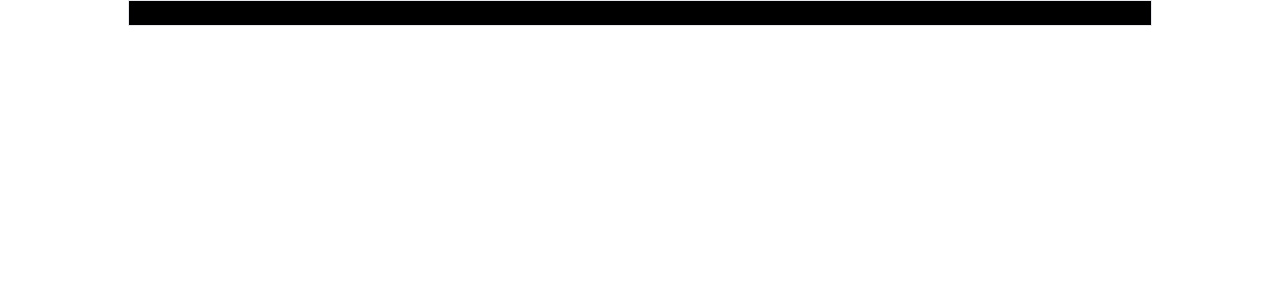
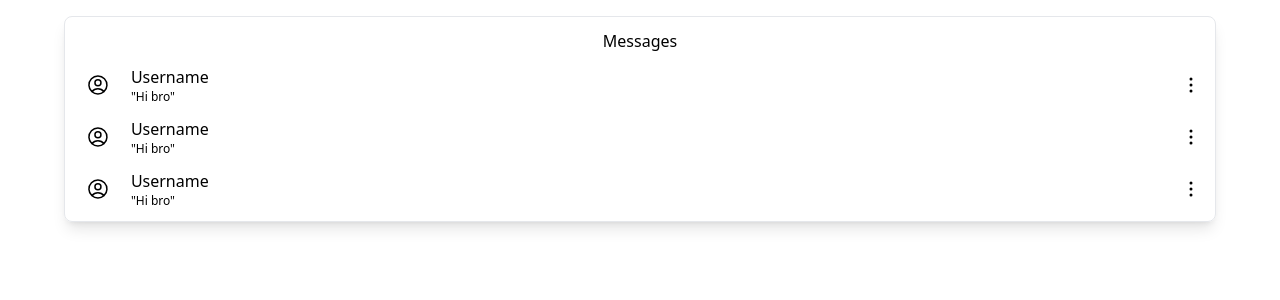
Before and after one commit to FeDev13/Social-Media-App, a React (Vite) app in the folder cliente/: page / in a window 1280 px wide. Shown: the top 300 px of the page. Built offline with nearby package versions, Linux system fonts and the light colour scheme.

Commit message:
Messages Movil

```diff
--- a/cliente/src/Componentes/Messages.jsx
+++ b/cliente/src/Componentes/Messages.jsx
@@ -2,9 +2,119 @@ import React from "react";
 
 const Messages = () => {
   return (
-    <div className="w-full flex justify-center">
-      <div className="border w-[80%] bg-black ">
-<h1>dsa</h1>
+    <div className="w-full flex justify-center mt-4">
+      <div className="w-[90%] flex flex-col gap-3 border p-3 rounded-lg shadow-lg ">
+        <div className="w-full flex justify-center">
+          <h1 className="font-light">Messages</h1>
+        </div>
+        <div className="w-[100%] flex gap-3 items-center">
+          <svg
+            xmlns="http://www.w3.org/2000/svg"
+            fill="none"
+            viewBox="0 0 24 24"
+            stroke-width="1.5"
+            stroke="currentColor"
+            class="w-12 h-6"
+          >
+            <path
+              stroke-linecap="round"
+              stroke-linejoin="round"
+              d="M17.982 18.725A7.488 7.488 0 0012 15.75a7.488 7.488 0 00-5.982 2.975m11.963 0a9 9 0 10-11.963 0m11.963 0A8.966 8.966 0 0112 21a8.966 8.966 0 01-5.982-2.275M15 9.75a3 3 0 11-6 0 3 3 0 016 0z"
+            />
+          </svg>
+          <div className="flex flex-col">
+            <h1 className="font-light"> Username</h1>
+            <h2 className="font-extralight text-xs">"Hi bro"</h2>
+          </div>
+          <div className=" w-full flex justify-end">
+            <svg
+              xmlns="http://www.w3.org/2000/svg"
+              fill="none"
+              viewBox="0 0 24 24"
+              stroke-width="1.5"
+              stroke="currentColor"
+              class="w-6 h-6"
+            >
+              <path
+                stroke-linecap="round"
+                stroke-linejoin="round"
+                d="M12 6.75a.75.75 0 110-1.5.75.75 0 010 1.5zM12 12.75a.75.75 0 110-1.5.75.75 0 010 1.5zM12 18.75a.75.75 0 110-1.5.75.75 0 010 1.5z"
+              />
+            </svg>
+          </div>
+        </div>
+        <div className="w-[100%] flex gap-3 items-center">
+          <svg
+            xmlns="http://www.w3.org/2000/svg"
+            fill="none"
+            viewBox="0 0 24 24"
+            stroke-width="1.5"
+            stroke="currentColor"
+            class="w-12 h-6"
+          >
+            <path
+              stroke-linecap="round"
+              stroke-linejoin="round"
+              d="M17.982 18.725A7.488 7.488 0 0012 15.75a7.488 7.488 0 00-5.982 2.975m11.963 0a9 9 0 10-11.963 0m11.963 0A8.966 8.966 0 0112 21a8.966 8.966 0 01-5.982-2.275M15 9.75a3 3 0 11-6 0 3 3 0 016 0z"
+            />
+          </svg>
+          <div className="flex flex-col">
+            <h1 className="font-light"> Username</h1>
+            <h2 className="font-extralight text-xs">"Hi bro"</h2>
+          </div>
+          <div className=" w-full flex justify-end">
+            <svg
+              xmlns="http://www.w3.org/2000/svg"
+              fill="none"
+              viewBox="0 0 24 24"
+              stroke-width="1.5"
+              stroke="currentColor"
+              class="w-6 h-6"
+            >
+              <path
+                stroke-linecap="round"
+                stroke-linejoin="round"
+                d="M12 6.75a.75.75 0 110-1.5.75.75 0 010 1.5zM12 12.75a.75.75 0 110-1.5.75.75 0 010 1.5zM12 18.75a.75.75 0 110-1.5.75.75 0 010 1.5z"
+              />
+            </svg>
+          </div>
+        </div>
+        <div className="w-[100%] flex gap-3 items-center">
+          <svg
+            xmlns="http://www.w3.org/2000/svg"
+            fill="none"
+            viewBox="0 0 24 24"
+            stroke-width="1.5"
+            stroke="currentColor"
+            class="w-12 h-6"
+          >
+            <path
+              stroke-linecap="round"
+              stroke-linejoin="round"
+              d="M17.982 18.725A7.488 7.488 0 0012 15.75a7.488 7.488 0 00-5.982 2.975m11.963 0a9 9 0 10-11.963 0m11.963 0A8.966 8.966 0 0112 21a8.966 8.966 0 01-5.982-2.275M15 9.75a3 3 0 11-6 0 3 3 0 016 0z"
+            />
+          </svg>
+          <div className="flex flex-col">
+            <h1 className="font-light"> Username</h1>
+            <h2 className="font-extralight text-xs">"Hi bro"</h2>
+          </div>
+          <div className=" w-full flex justify-end">
+            <svg
+              xmlns="http://www.w3.org/2000/svg"
+              fill="none"
+              viewBox="0 0 24 24"
+              stroke-width="1.5"
+              stroke="currentColor"
+              class="w-6 h-6"
+            >
+              <path
+                stroke-linecap="round"
+                stroke-linejoin="round"
+                d="M12 6.75a.75.75 0 110-1.5.75.75 0 010 1.5zM12 12.75a.75.75 0 110-1.5.75.75 0 010 1.5zM12 18.75a.75.75 0 110-1.5.75.75 0 010 1.5z"
+              />
+            </svg>
+          </div>
+        </div>
       </div>
     </div>
   );
```
